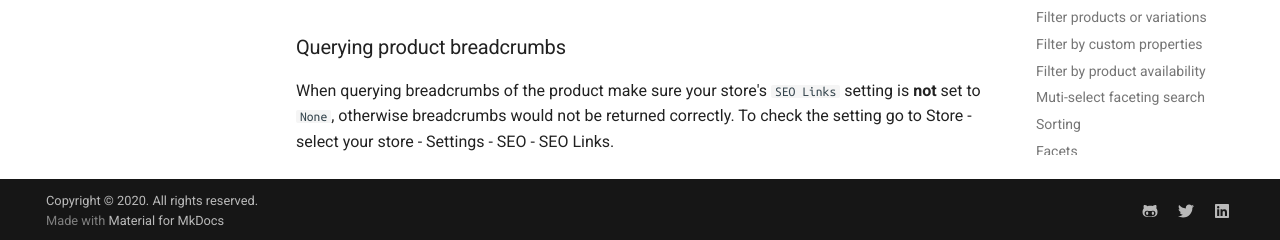
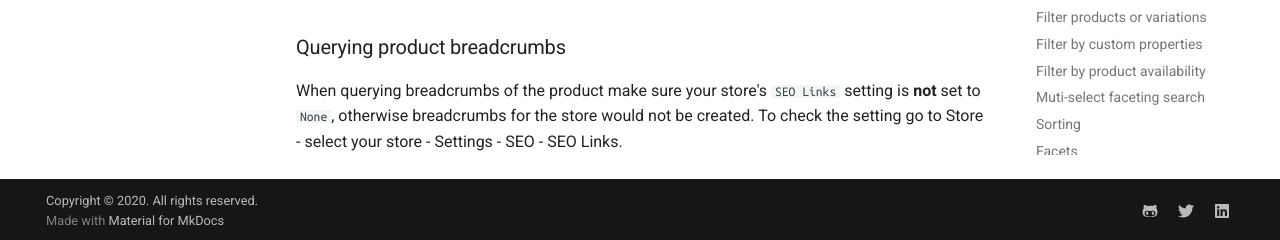
Before and after one commit to VirtoCommerce/vc-module-experience-api, an MkDocs documentation site: the page built from docs/x-catalog-reference.md, in a window 1280 px wide and 900 px high, scrolled down 14155 px. Shown: the part 657-897 px from the top of the window. Built offline with MkDocs 1.6.1 and Material for MkDocs 9.7.7, drawn with Linux system fonts in a browser that asks for light colours; comment, search, counter and statistics services are not loaded.

Commit message:
PT-501 fix documentation

```diff
--- a/docs/x-catalog-reference.md
+++ b/docs/x-catalog-reference.md
@@ -414,4 +414,4 @@ The range facet type counts the products for which the query value is a range sp
 `ranges.isSelected` - flag indicates that requested facet term is used in `filter` expression, in order to simplify displaying the already selected facet terms on the frontend.
 
 ### Querying product breadcrumbs
-When querying breadcrumbs of the product make sure your store's `SEO Links` setting is **not** set to `None`, otherwise breadcrumbs would not be returned correctly. To check the setting go to Store - select your store - Settings - SEO - SEO Links.
+When querying breadcrumbs of the product make sure your store's `SEO Links` setting is **not** set to `None`, otherwise breadcrumbs for the store would not be created. To check the setting go to Store - select your store - Settings - SEO - SEO Links.
```
